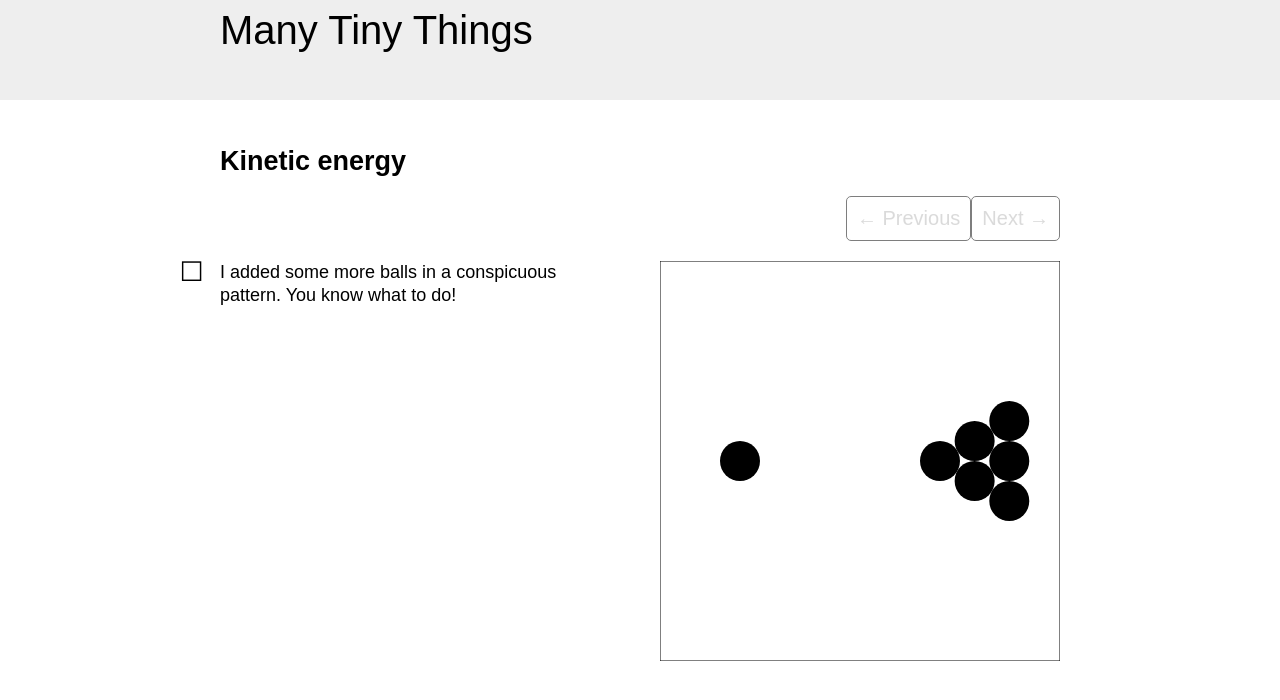
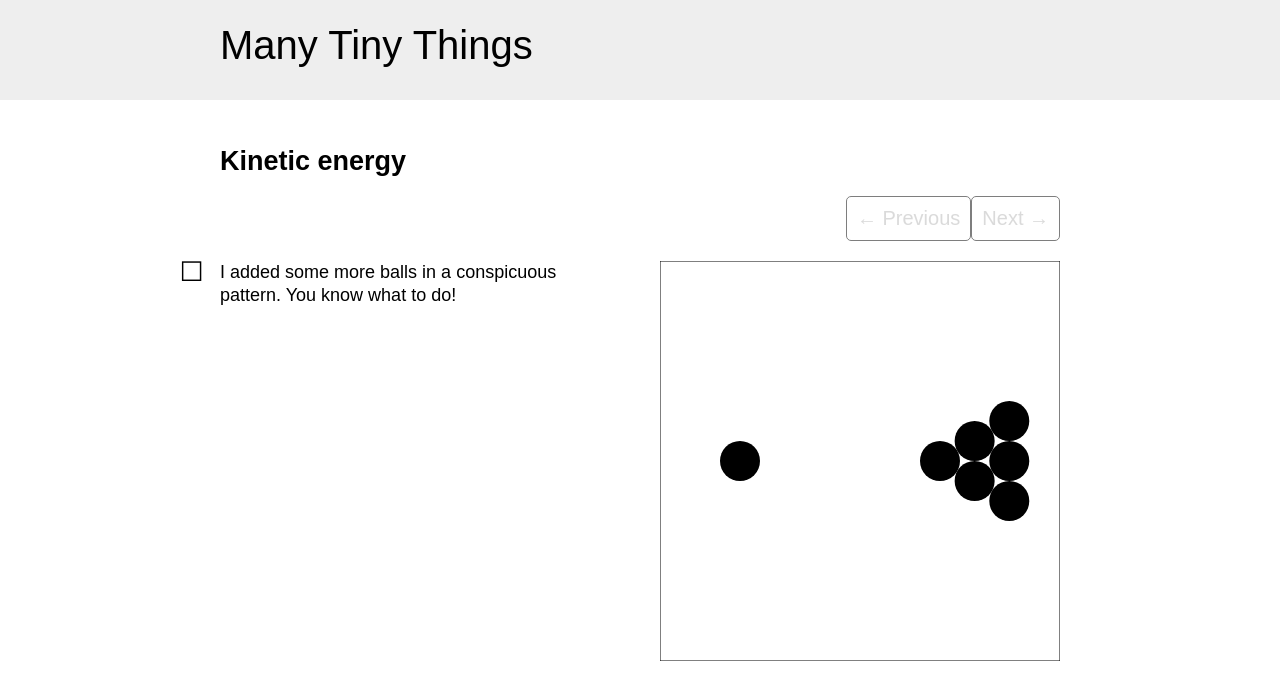
Before and after one commit to ManyTinyThings/ManyTinyThingsWeb, a Jekyll site: the page built from kinetic_energy/multiple_particles.markdown, in a window 1280 px wide. Shown: the top 700 px of the page. Built offline with Jekyll 4.4.1, drawn with Linux system fonts in a browser that asks for light colours.

Commit message:
cleaned up css

```diff
--- a/assets/style.scss
+++ b/assets/style.scss
@@ -16,10 +16,127 @@ body {
     position: relative;
 }
 
+header {
+    background-color: $backgroundColor;
+    margin-bottom: 50px;
+    min-height: 100px;
+    display: flex;
+    align-items: center;
+
+    .siteTitle {
+        font-size: 40px;
+        text-decoration: none;
+
+        &,
+        &:visited {
+            color: black;
+        };
+    }
+}
+
+/* layout */
+
 .wrapper {
     width: 840px;
     margin: 0 auto;
 }
+
+.twoColumn {
+    width: 400px;
+}
+
+.threeColumn {
+    width: 250px;
+}
+
+.sideNoteRight {
+    position: absolute;
+    right: 0;
+    width: 400px;
+    margin-left: 410px;
+}
+
+/* toolbar */
+
+.toolbar {
+    display: flex;
+    flex-direction: row;
+
+    .tool.selected {
+        font-weight: bold;
+    }
+
+    .tool.disabled {
+        opacity: 0.5;
+    }
+}
+
+/* pages */
+
+.page {
+    margin-top: 20px;
+    display: flex;
+    justify-content: space-between;
+}
+
+.navigationBar {
+    display: flex;
+    justify-content: flex-end;
+
+
+    .navigationButton {
+        border: 1px solid black;
+        border-radius: 5px;
+        padding: 10px;
+        background-color: white;
+        font-size: 20px;
+    }
+
+    .navigationButton:active {
+        color: black;
+        background-color: #ccc;
+    }
+
+    .navigationButton.disabled:active {
+        color: graytext;
+        background-color: white;
+    }
+}
+
+/* stepLog */
+
+.stepLog {
+    position: relative;
+
+    p {
+        margin-top: 0;
+        margin-bottom: 1em;
+    }
+
+    > * {
+        opacity: 0;
+        transition: opacity 1s;
+    }
+
+
+    .incomplete:before {
+        content: "☐";
+        position: absolute;
+        left: -1.5em;
+        font-size: 1.5em;
+    }
+
+    .complete:before {
+        content: "☑";
+        position: absolute;
+        left: -1.5em;
+        font-size: 1.5em;
+    }
+}
+
+
+
+/* general */
 
 input[type="range"] {
     -webkit-appearance: none;
@@ -54,147 +171,15 @@ canvas:active {
     cursor: default;
 }
 
-header {
-    background-color: $backgroundColor;
-    margin-bottom: 50px;
-    min-height: 100px;
-
-    .siteTitle {
-        line-height: 60px;
-        font-size: 40px;
-        text-decoration: none;
-
-        &,
-        &:visited {
-            color: black;
-        };
-    }
+.flex {
+    display: flex;
+    justify-content: space-between;
 }
 
-
-
-.simulation {
-    width: 820px;
-}
-
-.simulation div {
-    margin-right: 10px;
-}
-
-.simulation div div {
-    margin-bottom: 10px;
-}
-
-.verticalText {
-    transform: rotate(-90deg);
-    transform-origin: left top 0;
-    float: left;
-}
-
-.twoColumn {
-    width: 400px;
-}
-
-.threeColumn {
-    width: 250px;
-}
-
-.sideNoteRight {
-    position: absolute;
-    right: 0;
-    width: 400px;
-    margin-left: 410px;
-}
-
-.stepLog {
-    position: relative;
-}
-
-.stepLog p {
-    margin-top: 0;
-    margin-bottom: 1em;
-}
-
-.stepLog > * {
-    opacity: 0;
-    transition: opacity 1s;
+.hidden {
+    display: none;
 }
 
 .disabled {
     opacity: 0.5;
 }
-
-.page {
-    margin-top: 20px;
-    display: flex;
-    justify-content: space-between;
-}
-
-.navigationBar {
-    display: flex;
-    justify-content: flex-end;
-}
-
-.navigationButton {
-    border: 1px solid black;
-    border-radius: 5px;
-    padding: 10px;
-    background-color: white;
-    font-size: 20px;
-}
-
-.navigationButton:active {
-    color: black;
-    background-color: #ccc;
-}
-
-.navigationButton.disabled:active {
-    color: graytext;
-    background-color: white;
-}
-
-.incomplete:before {
-    content: "☐";
-    position: absolute;
-    left: -1.5em;
-    font-size: 1.5em;
-}
-
-.complete:before {
-    content: "☑";
-    position: absolute;
-    left: -1.5em;
-    font-size: 1.5em;
-}
-
-.toolbar {
-    display: flex;
-    flex-direction: row;
-}
-
-.toolbar .tool {
-}
-
-.toolbar .tool.selected {
-    font-weight: bold;
-}
-
-.toolbar .tool.disabled {
-    opacity: 0.5;
-}
-
-
-.page:first-of-type {
-    border-top: none;
-}
-
-.flex {
-    display: flex;
-    justify-content: space-between;
-}
-
-
-
-.hidden {
-    display: none;
-}
```
